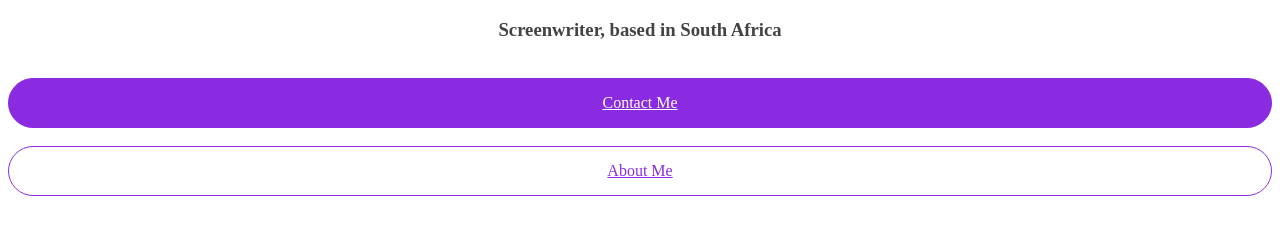
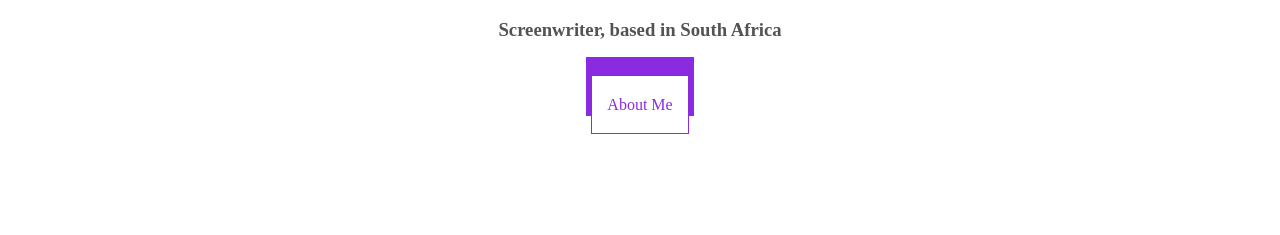
Before and after one commit to Nomcebo-coder-hub/Responsive-week-1-final, a plain HTML site: page index.html in a window 1280 px wide. Shown: the part 109-344 px from the top of the page. Drawn offline with Linux system fonts and the light colour scheme.

Commit message:
Removed some css

```diff
--- a/src/styles.css
+++ b/src/styles.css
@@ -3,27 +3,25 @@ body {
 }
 
 h3 {
-  color: rgb(68, 67, 67);
+  color: rgb(84, 83, 83);
 }
 
 .about-me {
   color: white;
   background: blueviolet;
-  padding: 15px 20px;
-  display: block;
-  margin: 0 auto;
+  padding: 20px 15px;
+  margin: 20px;
   border: 1px solid blueviolet;
-  border-radius: 30px;
+  text-decoration: none;
   transition: all 200ms ease-in-out;
 }
 
 .info-me {
   color: blueviolet;
   background: white;
-  padding: 15px 20px;
-  display: block;
-  margin: 0 auto;
+  padding: 20px 15px;
+  margin: 20px;
   border: 1px solid blueviolet;
-  border-radius: 30px;
+  text-decoration: none;
   transition: all 200ms ease-in-out;
 }
```
